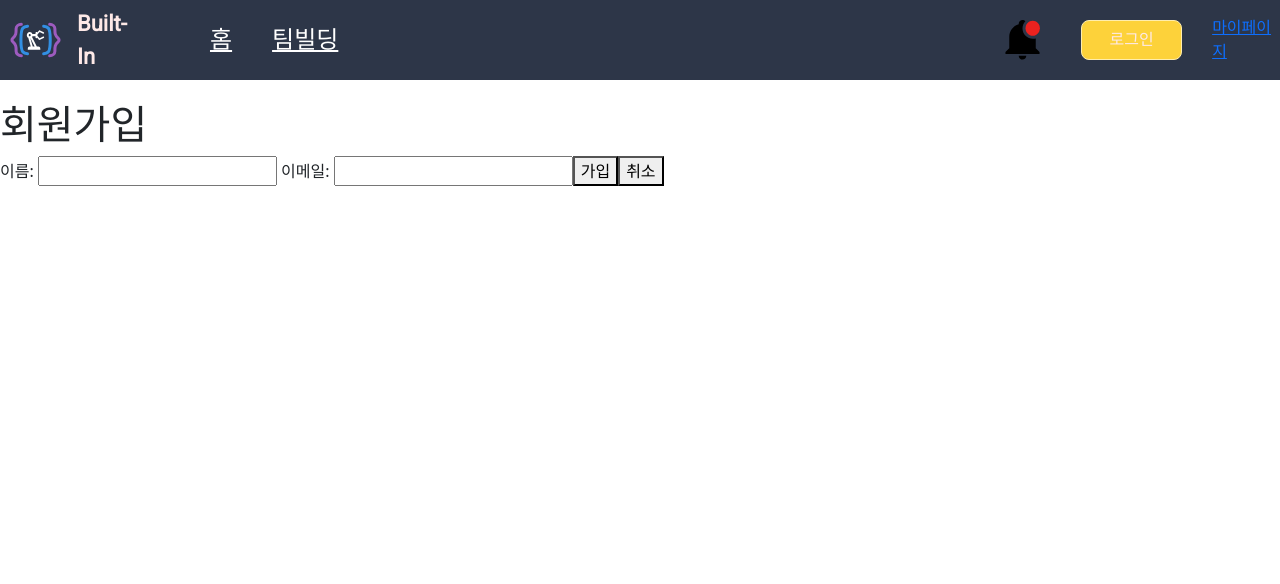
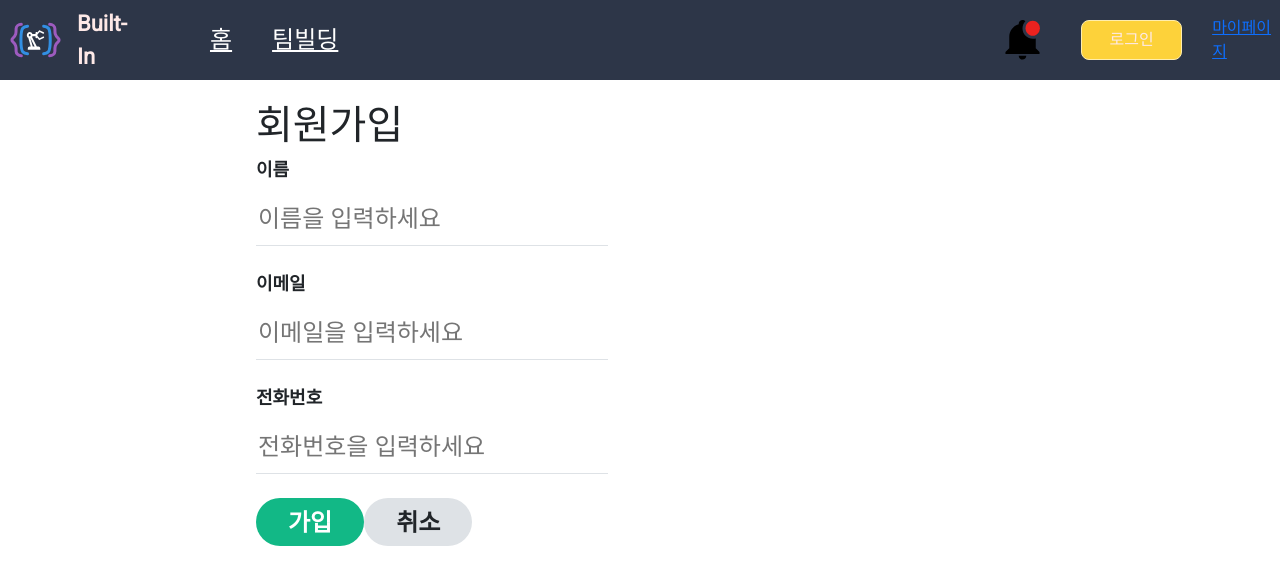
Before and after one commit to HOT6MAN/built-in-frontend, a Vue app: page /register in a window 1280 px wide. Shown: the top 584 px of the page. Built offline with nearby package versions, Linux system fonts and the light colour scheme.

Commit message:
FE-FM-S11P12A606-34-회원가입 페이지

```diff
--- a/src/api/auth.js
+++ b/src/api/auth.js
@@ -1,5 +1,6 @@
 import refreshAxios from "@/util/axios-refresh"
-
+import {localAxios} from "../util/http-commons";
+const local = localAxios();
 async function saveAccessLocalStorage(success,fail){
     console.log("JWT 헤더 변환 요청");
     await refreshAxios.get('/convert').then(success).catch(fail);
@@ -11,12 +12,19 @@ async function logout(success,fail){
     .then(success).catch(fail);
   }
 
-async function emailLink(email, success, fail){
+async function getEmailLink(email, success, fail){
     await refreshAxios.post('/email-link', email).then(success).catch(fail);
 }
+
+async function setUserProfile(param, success, fail){
+  await local.post('/signup', param).then(success).catch(fail);
+}
+
+
 
   export {
     saveAccessLocalStorage,
     logout,
-    emailLink,
+    getEmailLink,
+    setUserProfile,
   }
--- a/src/components/login/LoginModal.vue
+++ b/src/components/login/LoginModal.vue
@@ -39,9 +39,9 @@ function changeTitle(){
     <span class="close" @click="toggleLoginModal">&times;</span>
     <h3>{{title}}</h3>
 
-    <form class="auth-email-form">
+    <form v-on:submit.prevent class="auth-email-form">
       <input type="email" placeholder="이메일을 입력하세요." v-model="email" required
-      @keyup.enter="sendEmail">
+      @keyup.enter="sendEmail()">
       <button type="button" @click="sendEmail()">{{title}}</button>
     </form>
     <div class="social-login">
--- a/src/stores/authStore.js
+++ b/src/stores/authStore.js
@@ -1,7 +1,7 @@
 import { ref, computed } from 'vue'
 import { defineStore } from 'pinia'
 import { useRouter } from 'vue-router';
-import { saveAccessLocalStorage,logout,emailLink} from '@/api/auth'
+import { saveAccessLocalStorage,logout,getEmailLink, setUserProfile} from '@/api/auth'
 
 export const useAuthStore = defineStore('auth', () => {
   const router = useRouter()
@@ -36,8 +36,9 @@ export const useAuthStore = defineStore('auth', () => {
   }
 
   function parseJwt(token) {
+    //console.log(token);
     let base64Url = (token||'').split('.')[1];
-    console.log(base64Url);
+    //console.log(base64Url);
     let base64 = base64Url.replace(/-/g, '+').replace(/_/g, '/');
     let jsonPayload = decodeURIComponent(window.atob(base64).split('').map(function(c) {
       return '%' + ('00' + c.charCodeAt(0).toString(16)).slice(-2);
@@ -49,7 +50,7 @@ export const useAuthStore = defineStore('auth', () => {
     await saveAccessLocalStorage(
       async (response) => {
         let accessToken = response.headers['authorization'];
-        console.log(accessToken);
+
         if (accessToken) {
           accessToken = (accessToken || '').split(' ')[1];
           localStorage.setItem('access_token', accessToken);
@@ -90,7 +91,7 @@ export const useAuthStore = defineStore('auth', () => {
   }
 
   const authEmailLink = async (email) =>{
-    await emailLink(
+    await getEmailLink(
       email,
       (response) =>{
         console.log(response.data);
@@ -101,10 +102,26 @@ export const useAuthStore = defineStore('auth', () => {
     )
   }
 
+  const authSignUp = async (param) =>{
+    await setUserProfile(
+      param,
+      (response)=>{
+        console.log(response.data);
+        alert("가입완료")
+        router.replace({ path: '/' });
+      },
+      (error)=>{
+        console.error('Error:', error);
+      }
+    )
+  }
+
+
 
   return { token, user, computedToken,isLogin, setUser,
     authSaveAccessLocalStorage,
     authLogout,
     authEmailLink,
-    }
+    authSignUp,
+  }
 })
--- a/src/util/axios-refresh.js
+++ b/src/util/axios-refresh.js
@@ -8,6 +8,6 @@ export default axios.create({
     baseURL : VITE_VUE_API_URL,
     headers : {
         "Content-Type" : "application/json",
-        Authorization: localStorage.getItem("access_token")
+        // Authorization: localStorage.getItem("access_token")
     }
 })
--- a/src/views/Bars/NavigationBarView.vue
+++ b/src/views/Bars/NavigationBarView.vue
@@ -26,6 +26,7 @@
     </div>
   </nav>
   <LoginModal :showLoginModal="showLoginModal" :toggleLoginModal="toggleLoginModal"/>
+
 </template>
 
 
--- a/src/views/login/AfterLoginView.vue
+++ b/src/views/login/AfterLoginView.vue
@@ -7,7 +7,9 @@ const authStore = useAuthStore()
 const {authSaveAccessLocalStorage} = authStore
 
 onMounted(()=> {
-authSaveAccessLocalStorage()})
+  console.log("afterLogin");
+  authSaveAccessLocalStorage()
+})
 
 </script>
 
--- a/src/views/login/RegisterView.vue
+++ b/src/views/login/RegisterView.vue
@@ -1,16 +1,85 @@
 <script setup>
+import { ref, onMounted } from 'vue';
+import { useRoute } from 'vue-router';
+import { useAuthStore } from '@/stores/authStore';
+
+
+const authStore = useAuthStore()
+const {authSignUp } = authStore
+const route = useRoute();
+
+const email = ref('');
+
+const user = ref({
+    email:'',
+    nickname:'',
+    phone:''
+})
+
+
+onMounted(() => {
+  user.value.email = route.query.email;
+});
+
+function signUp(){
+    console.log(user);
+    authSignUp(user.value)
+}
 
 </script>
 
 <template>
-    <div class="signUp">
-        <h1>회원가입</h1>
-        이름: <input type="text">
-        이메일: <input type="text">
+    <div class="fYreJO">
 
 
-        <button @click="">가입</button>
-        <button>취소</button>
+
+
+        <h1>회원가입</h1>
+        <div class="contents">
+            <div class="jlNcEk">
+                <div class="sc-crHmcD fLCeMm">
+                    <label>이름</label>
+                    <div class="group">
+                        <div class="input-wrapper">
+                            <input name="displayName" v-model="user.nickname" placeholder="이름을 입력하세요" size="20">
+                        </div>
+                        <div class="width-maker">이름을 입력하세요</div>
+                    </div>
+                </div>
+            </div>
+
+            <div class="jlNcEk">
+                <div class="sc-crHmcD fLCeMm">
+                    <label>이메일</label>
+                    <div class="group">
+                        <div class="input-wrapper">
+                            <input name="displayName" disabled v-model="user.email" placeholder="이메일을 입력하세요" size="20">
+                        </div>
+                        <div class="width-maker">이메일을 입력하세요</div>
+                    </div>
+                </div>
+            </div>
+
+
+            <div class="jlNcEk">
+                <div class="sc-crHmcD fLCeMm">
+                    <label>전화번호</label>
+                    <div class="group">
+                        <div class="input-wrapper">
+                            <input name="displayName" v-model="user.phone" placeholder="전화번호을 입력하세요" size="20">
+                        </div>
+                        <div class="width-maker">전화번호을 입력하세요</div>
+                    </div>
+                </div>
+            </div>
+
+
+            <button class="fLtQtN" color="teal" @click="signUp">가입</button>
+            <button class="cOBVPj">취소</button>
+
+        </div>
+
+
 
 
     </div>
@@ -21,4 +90,99 @@
 .signUp {
     margin-top : 100px;
 }
+
+.cOBVPj {
+    height: 3rem;
+    font-size: 1.5rem;
+    padding-left: 2rem;
+    padding-right: 2rem;
+    border-radius: 1.5rem;
+    border: none;
+    outline: none;
+    font-weight: bold;
+    word-break: keep-all;
+    background: #DEE2E6;
+    color: #212529;
+    transition: 0.125s ease-in;
+    cursor: pointer;
+}
+
+.fLtQtN {
+    height: 3rem;
+    font-size: 1.5rem;
+    padding-left: 2rem;
+    padding-right: 2rem;
+    border-radius: 1.5rem;
+    border: none;
+    outline: none;
+    font-weight: bold;
+    word-break: keep-all;
+    background: #12B886;
+    color: #FFFFFF;
+    transition: 0.125s ease-in;
+    cursor: pointer;
+}
+
+
+.fYreJO {
+    width: 768px;
+    margin: 100px auto 0px;
+    line-height: 1.5;
+}
+
+.fLCeMm .input-wrapper {
+    padding-bottom: 0.5rem;
+    border-bottom: 1px solid #DEE2E6;
+    display: flex;
+    -webkit-box-align: center;
+    align-items: center;
+}
+
+.fLCeMm .width-maker {
+    max-width: 100%;
+    display: inline-block;
+    visibility: hidden;
+    font-size: 1.5rem;
+    overflow: hidden;
+    line-height: 0;
+}
+
+.group {
+    display: inline-block;
+    max-width: 100%;
+}
+
+.jINcEk {
+    margin-top: 3rem;
+    margin-bottom: 3rem;
+}
+
+.fLCeMm label {
+    font-weight: bold;
+    font-size: 1.125rem;
+    color: var(--text1);
+    margin-bottom: 1rem;
+    transition: 0.125s ease-in;
+}
+
+.fLCeMm label, .fLCeMm input {
+    display: block;
+    line-height: 1.5;
+}
+
+.fLCeMm input {
+    background: transparent;
+    font-size: 1.5rem;
+    border: none;
+    outline: none;
+    outline-color: initial;
+    outline-style: none;
+    outline-width: initial;
+    width: 100%;
+    color: var(--text2);
+    transition: 0.125s ease-in;
+}
+
+
+
 </style>
```
Also changed, not shown: src/api/Refresh.js (+2 -5 lines), src/util/axios-test.js (+13 -6 lines).
